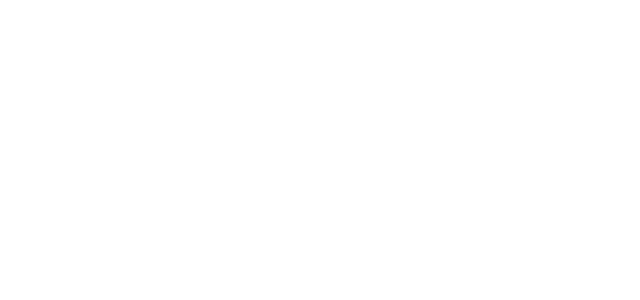
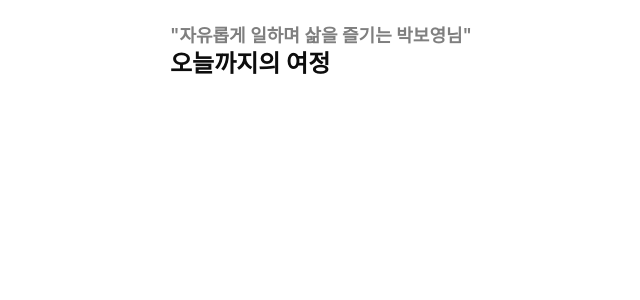
Before and after one commit to sephinek/mvp_project, a React (Vite) app: page /statistics in a window 1280 px wide. Before the commit this address had no page. Shown: the top 300 px of the page, without its empty margins (234-874 px from the left). Built offline with nearby package versions, Linux system fonts and the light colour scheme; a web font is replaced by a local one.

Commit message:
통계페이지 상단 프로필컴포넌트 생성

```diff
--- /dev/null
+++ b/src/components/atoms/StatisticsProfile/index.jsx
@@ -0,0 +1,12 @@
+import styles from './index.module.css'
+
+const StatisticsProfile = ({ children, ...rest }) => {
+    return (
+        <div className={styles.profileOverView}>
+            <div className={styles.profileText}>"자유롭게 일하며 삶을 즐기는 박보영님"</div>
+            <div className={styles.profileTitle}>오늘까지의 여정</div>
+        </div>
+    )
+}
+
+export default StatisticsProfile
--- /dev/null
+++ b/src/components/atoms/StatisticsProfile/index.module.css
@@ -0,0 +1,18 @@
+.profileOverView {
+    width: 100%;
+    height: auto;
+    background-color: var(--color-white);
+    padding: 24px;
+}
+.profileText {
+    font-size: var(--font-size-xl);
+    font-weight: var(--font-weight-semibold);
+    color: var(--color-grey-500);
+    line-height: 24px;
+}
+.profileTitle {
+    font-size: var(--font-size-3xl);
+    font-weight: var(--font-weight-bold);
+    color: var(--color-grey-900);
+    line-height: 32px;
+}
--- /dev/null
+++ b/src/pages/Statistics/index.jsx
@@ -0,0 +1,16 @@
+import { Outlet } from 'react-router-dom';
+import useNavigationPage from '../../hooks/useNavigationPage';
+import StatisticsProfile from '../../components/atoms/StatisticsProfile'
+import styles from './index.module.css';
+
+export default function Reflection() {
+  const { state, routePage } = useNavigationPage();
+
+  return (
+    <>
+      <section className={styles.statisticsPage}>
+        <StatisticsProfile></StatisticsProfile>
+      </section>
+    </>
+  );
+}
--- /dev/null
+++ b/src/pages/Statistics/index.module.css
@@ -0,0 +1,6 @@
+.statisticsPage {
+  width: 100%;
+  height: 100%;
+  display: flex;
+  flex-direction: column;
+}
--- a/src/shared/Router.jsx
+++ b/src/shared/Router.jsx
@@ -8,6 +8,7 @@
 import Review from '../pages/Review';
 import Guide from '../pages/Guide';
 import PlansReview from '../pages/PlansReview';
+import Statistics from '../pages/Statistics';
 import PublishedButton from '../pages/published/button/index';
 
 const Router = () => {
@@ -24,6 +25,7 @@
             <Route path='guide' element={<Guide />} />
             <Route path='plans-review' element={<PlansReview />} />
           </Route>
+          <Route path='/statistics' element={<Statistics />} />
           <Route path='/published/button' element={<PublishedButton />} />
         </Route>
       </Routes>
```
